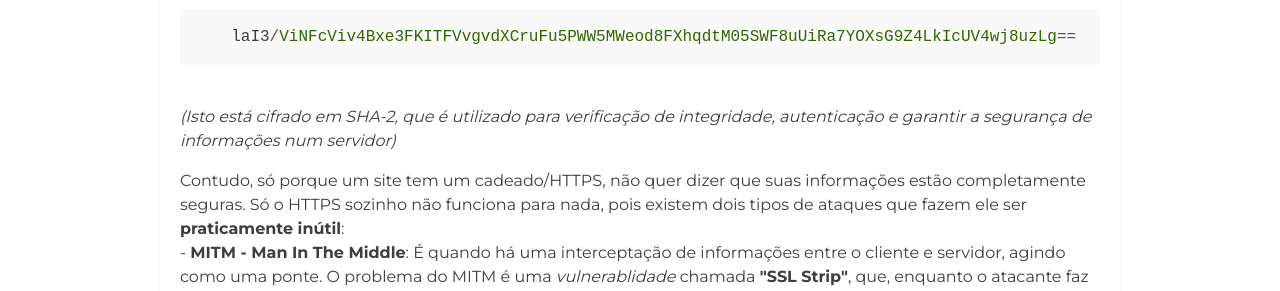
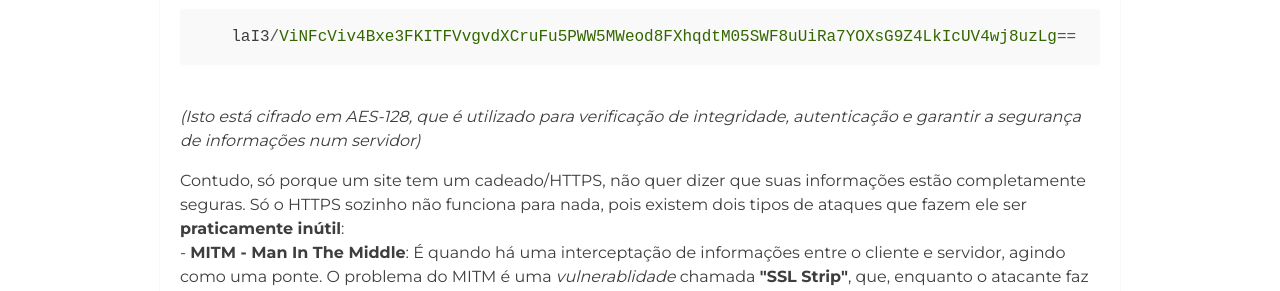
Before and after one commit to EscapeTheX/escapethex.github.io, a Jekyll site: the page built from _posts/2021-03-18-Redes-For-Dummies.markdown, in a window 1280 px wide. Shown: the part 1747-2038 px from the top of the page. Built offline with Jekyll 4.4.1, drawn with Linux system fonts in a browser that asks for light colours.

```diff
--- a/_posts/2021-03-18-Redes-For-Dummies.markdown
+++ b/_posts/2021-03-18-Redes-For-Dummies.markdown
@@ -29,7 +29,7 @@
 {% highlight ruby %} Oi, Google Chrome! Faz o favor de entrar no YouTube? {% endhighlight %}
 <p><b>Depois da encriptação:</b><br>
 {% highlight ruby %}  laI3/ViNFcViv4Bxe3FKITFVvgvdXCruFu5PWW5MWeod8FXhqdtM05SWF8uUiRa7YOXsG9Z4LkIcUV4wj8uzLg== {% endhighlight %}<br>
-<i>(Isto está cifrado em SHA-2, que é utilizado para verificação de integridade, autenticação e garantir a segurança de informações num servidor)</i></p>
+<i>(Isto está cifrado em AES-128, que é utilizado para verificação de integridade, autenticação e garantir a segurança de informações num servidor)</i></p>
 
 <p>Contudo, só porque um site tem um cadeado/HTTPS, não quer dizer que suas informações estão completamente seguras. Só o HTTPS sozinho não funciona para nada, pois existem dois tipos de ataques que fazem ele ser <b>praticamente inútil</b>:<br>
 - <b>MITM - Man In The Middle</b>: É quando há uma interceptação de informações entre o cliente e servidor, agindo como uma ponte. O problema do MITM é uma <i>vulnerablidade</i> chamada <b>"SSL Strip"</b>, que, enquanto o atacante faz análise do tráfego de pacotes, ele faz uma <b>requisição HTTP</b> para interceptar as informações do cliente antes de chegar no servidor, <b>mas continua mantendo a conexão HTTPS entre ele e o servidor</b>.<br>
```
Also changed, not shown: other parts of _posts/2021-03-18-Redes-For-Dummies.markdown (+1 -1 lines), _posts/2021-03-17-Deep-e-Dark-Web.markdown (+13 -4 lines).
